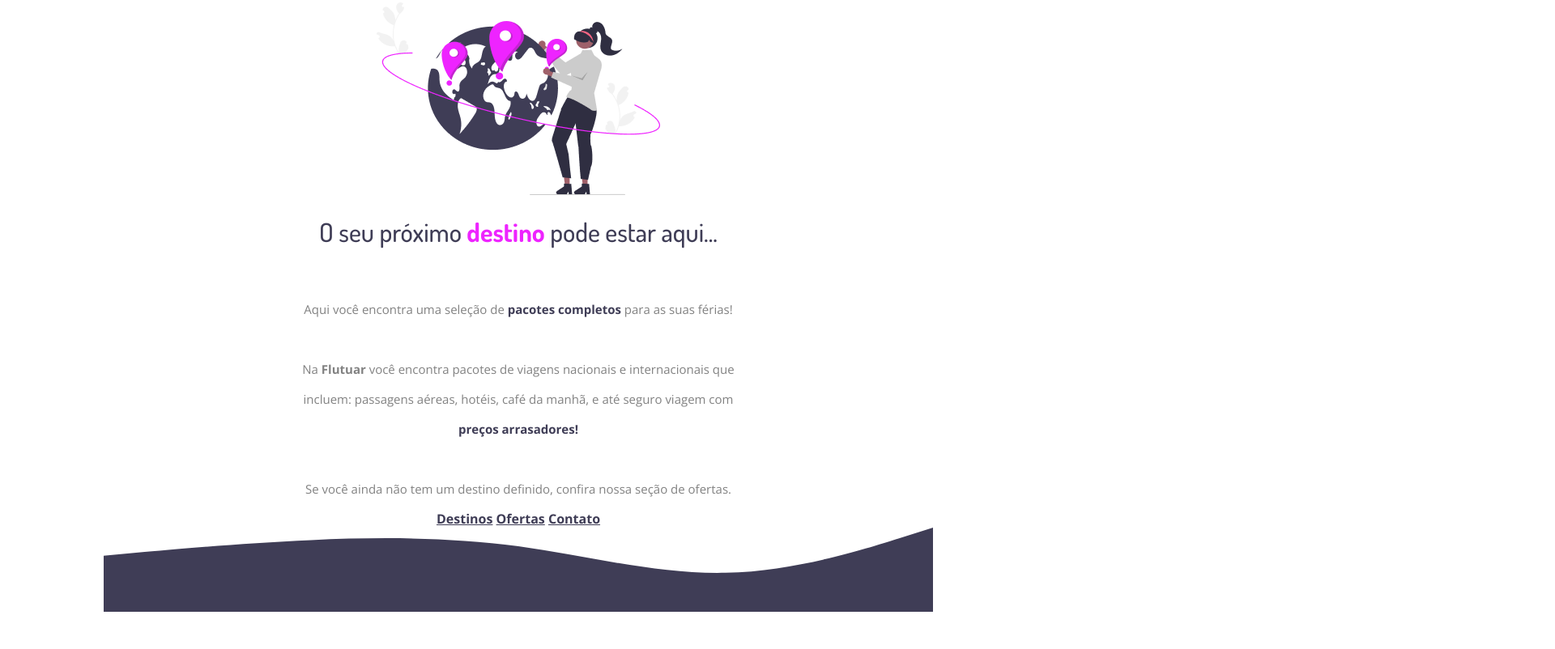
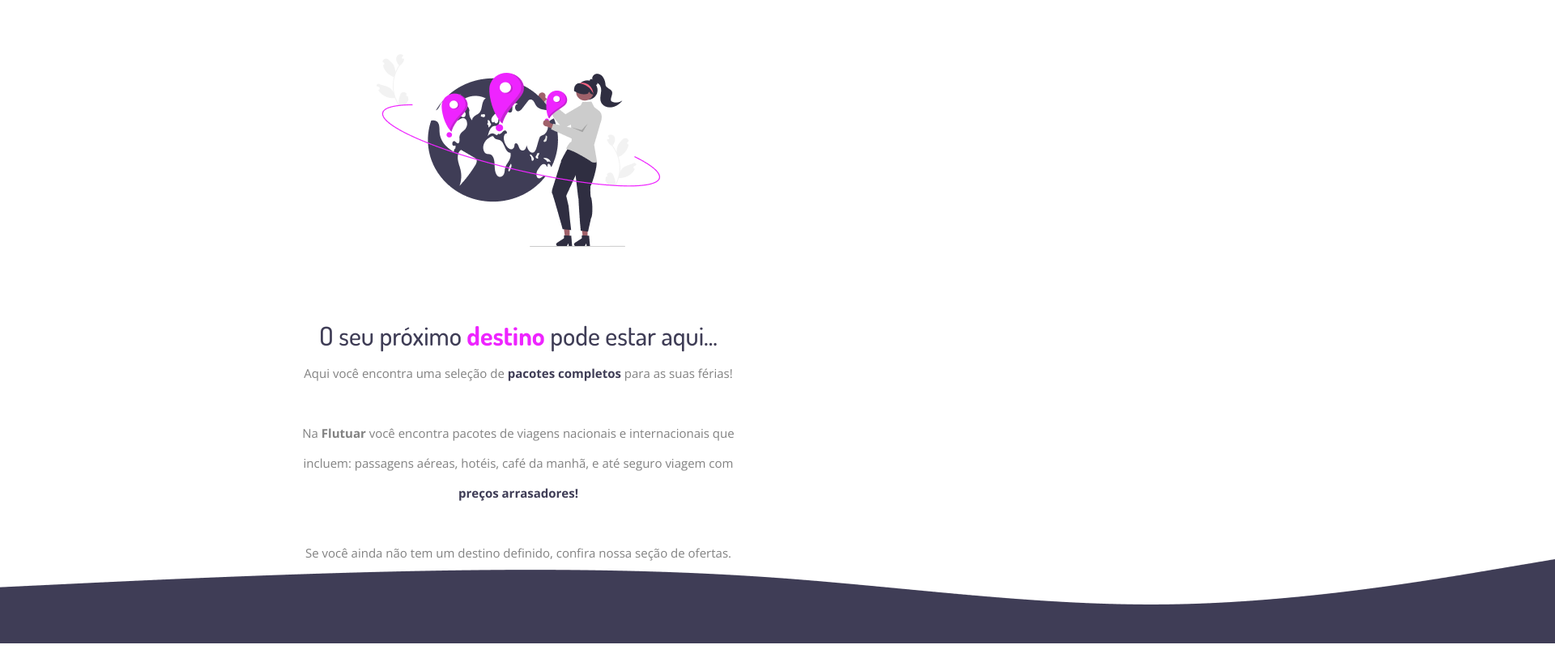
Before and after one commit to VictorViniciusB/Desafio-intermedi-rio, a plain HTML site: page index.html in a window 1280 px wide. Shown: the part 5-807 px from the top of the page at 81% size, 1920 px wide, since content can reach past the window. Drawn offline with nearby package versions, Linux system fonts and the light colour scheme.

Commit message:
Desafio intermediário
Desafio intermediário completo

```diff
--- a/index.html
+++ b/index.html
@@ -15,8 +15,11 @@
 
   <link rel="stylesheet" href="style.css">
 
+  <link rel="shortcut icon" href="images/favicon.svg" type="image" />
+
 </head>
 <body>
+
 
   <div id="main">
     <img src="images/img1.png" alt="Imagen de uma mulher segurando o mundo e procurando algum lugar para viajar.">
@@ -33,10 +36,11 @@
     <br/>
 
     <p>Se você ainda não tem um destino definido, confira nossa seção de ofertas.</p>
+
   </div>
 
   <div id="footer">
-  <div class="line">
+  <div id="line">
 
     <a target="_blank" href="www.flutuar.com.br">Destinos</a>
     <a target="_blank" href="www.flutuar.com.br/ofertas-exclusivas">Ofertas</a>
@@ -44,7 +48,8 @@
   </div>
   </div>
 
-  <img id="wave" src="images/Wave.svg" alt="ondas roxas para borda da pagina">
+  <img id="wave" src="images/Wave.png" alt="ondas roxas para borda da pagina">
+
 
 
 
--- a/style.css
+++ b/style.css
@@ -6,9 +6,14 @@ body {
 
 #main {
   width: 626px;
-  margin: auto;
+  margin: 0 auto 64px;
 }
 
+#main img {
+  width: 350px;
+  margin-bottom: 64px;
+  margin-top: 64px;
+}
 
 h1 {
   font-family: 'Dosis';
@@ -17,7 +22,7 @@ h1 {
   font-size: 32px;
   line-height: 40px;
 
-  margin-bottom: 64px;
+  margin-bottom: auto;
 
   color: #3F3D56;
 }
@@ -27,9 +32,32 @@ span, a {
   font-weight: bold;
 }
 
-p {
+p, #footer {
   color: #828282;
 
   font-size: 15px;
   line-height: 22px;
 }
+
+#footer a + a {
+  margin-left: 42px ;
+}
+
+#line {
+  width: 391px;
+  height: 0px;
+
+  margin: 0 auto 42px;
+
+  border: 1px solid #ECEFF2;
+}
+
+#wave {
+  position: absolute;
+  width: 1920px;
+  height: 104px;
+  left: 0;
+  bottom: 0px;
+
+
+}
```
Also changed, not shown: images/Wave.png (added), images/favicon.svg (added).
